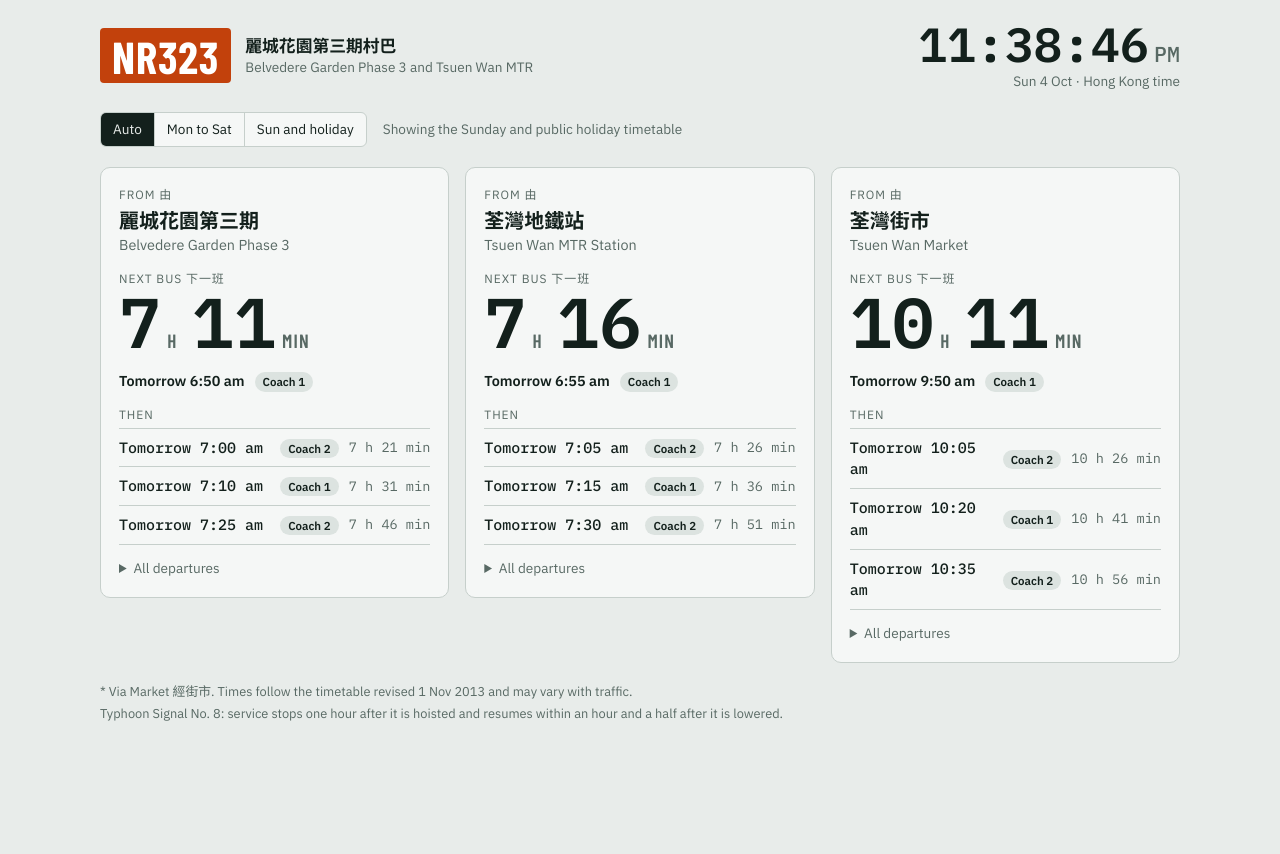
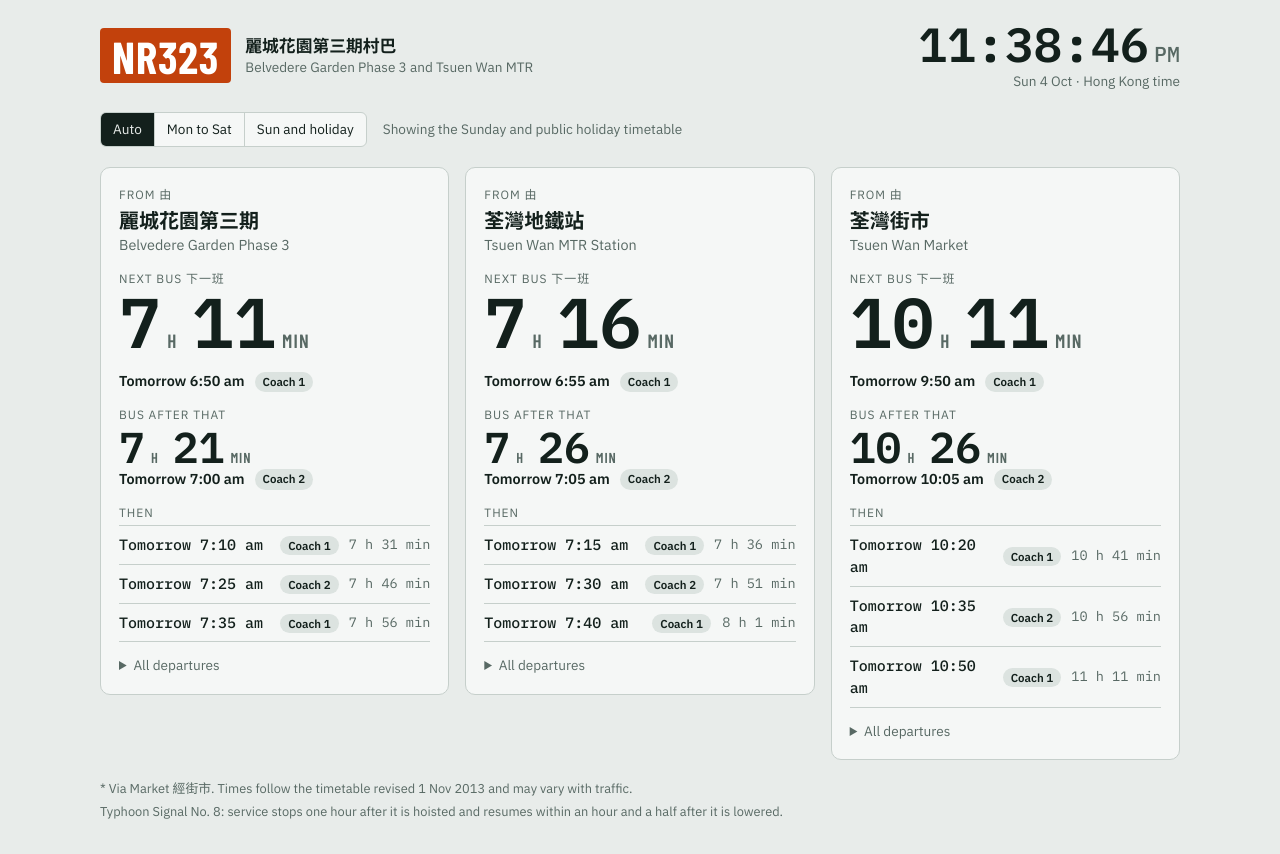
Before and after one commit to sagittaricorn/ShuttleBus, a plain HTML site: page index.html in a window 1280 px wide. Before the commit the page ends 800 px from the top, so only its background shows below. Drawn offline with nearby package versions, Linux system fonts and the light colour scheme.

Commit message:
Add files via upload

```diff
--- a/index.html
+++ b/index.html
@@ -99,6 +99,11 @@ main { max-width: 1080px; margin-inline: auto; display: flex; flex-direction: co
 .big .u { font-family: var(--f-display); font-weight: 600; font-size: 1.2rem; text-transform: uppercase; letter-spacing: 0.06em; color: var(--muted); margin-right: 8px; }
 .big .s { font-family: var(--f-mono); font-weight: 500; font-size: 1.5rem; color: var(--accent); font-variant-numeric: tabular-nums; }
 .soon .big .n { color: var(--accent); }
+.big.sm { margin-top: 2px; }
+.big.sm .n { font-size: clamp(2.1rem, 9vw, 2.7rem); }
+.big.sm .u { font-size: 0.9rem; }
+.big.sm .s { font-size: 1.1rem; }
+.soon .big.sm .n { color: var(--ink); }
 .meta { display: flex; flex-wrap: wrap; align-items: center; gap: 6px 10px; font-size: 0.9rem; }
 .meta b { font-weight: 600; }
 .pill { font-size: 0.72rem; font-weight: 600; padding: 2px 8px; border-radius: 99px; background: var(--soft); color: var(--ink); white-space: nowrap; }
@@ -250,12 +255,15 @@ footer { color: var(--muted); font-size: 0.8rem; display: flex; flex-direction:
       '<div><div class="from">From 由</div><div class="sname"><b>' + s.zh + '</b><span>' + s.en + '</span></div></div>' +
       '<div class="hero"><div class="lab">Next bus 下一班</div><div class="big" aria-live="off"></div></div>' +
       '<div class="meta"></div>' +
+      '<div><div class="lab">Bus after that</div><div class="big sm big2" aria-live="off"></div><div class="meta meta2"></div></div>' +
       '<div><div class="lab" style="margin-bottom:4px">Then</div><ul class="then"></ul></div>' +
       '<details><summary>All departures</summary><div class="chips"></div><div class="legend">* via Market</div></details>';
     root.appendChild(el);
     panels[s.id] = {
       el: el,
       big: el.querySelector(".big"),
+      big2: el.querySelector(".big2"),
+      meta2: el.querySelector(".meta2"),
       meta: el.querySelector(".meta"),
       then: el.querySelector(".then"),
       chips: el.querySelector(".chips"),
@@ -288,9 +296,9 @@ footer { color: var(--muted); font-size: 0.8rem; display: flex; flex-direction:
       for (var i = 0; i < list.length; i++) { if (list[i].t * 60 >= nowSec) { idx = i; break; } }
 
       var items = [];
-      if (idx >= 0) for (var j = idx; j < list.length && items.length < 4; j++) items.push({ d: list[j], off: 0 });
+      if (idx >= 0) for (var j = idx; j < list.length && items.length < 5; j++) items.push({ d: list[j], off: 0 });
       var tmr = TT[tmrType][s.id];
-      for (var k = 0; k < tmr.length && items.length < 4; k++) items.push({ d: tmr[k], off: 1 });
+      for (var k = 0; k < tmr.length && items.length < 5; k++) items.push({ d: tmr[k], off: 1 });
 
       var first = items[0];
       var rem = first.d.t * 60 + first.off * 86400 - nowSec;
@@ -299,7 +307,12 @@ footer { color: var(--muted); font-size: 0.8rem; display: flex; flex-direction:
       P.meta.innerHTML =
         '<b>' + (first.off ? "Tomorrow " : "Departs ") + fmt12(first.d.t) + '</b>' + pills(first.d, isMkt);
 
-      P.then.innerHTML = items.slice(1).map(function (it) {
+      var sec = items[1];
+      if (sec) {
+        P.big2.innerHTML = durBig(sec.d.t * 60 + sec.off * 86400 - nowSec);
+        P.meta2.innerHTML = '<b>' + (sec.off ? "Tomorrow " : "Departs ") + fmt12(sec.d.t) + '</b>' + pills(sec.d, isMkt);
+      }
+      P.then.innerHTML = items.slice(2).map(function (it) {
         var r = it.d.t * 60 + it.off * 86400 - nowSec;
         return '<li><span class="tm">' + (it.off ? "Tomorrow " : "") + fmt12(it.d.t) + '</span><span>' + pills(it.d, isMkt) + '</span><span class="in">' + durText(r) + '</span></li>';
       }).join("");
```
